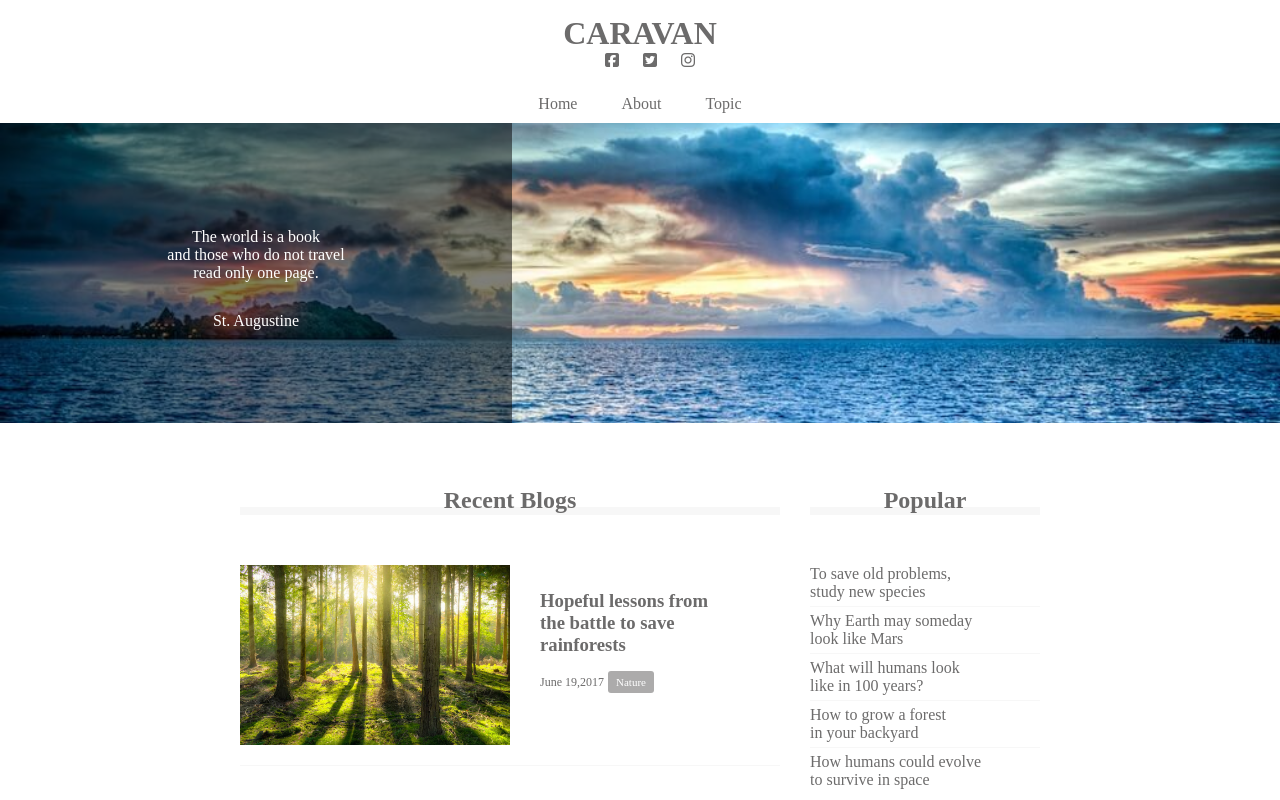
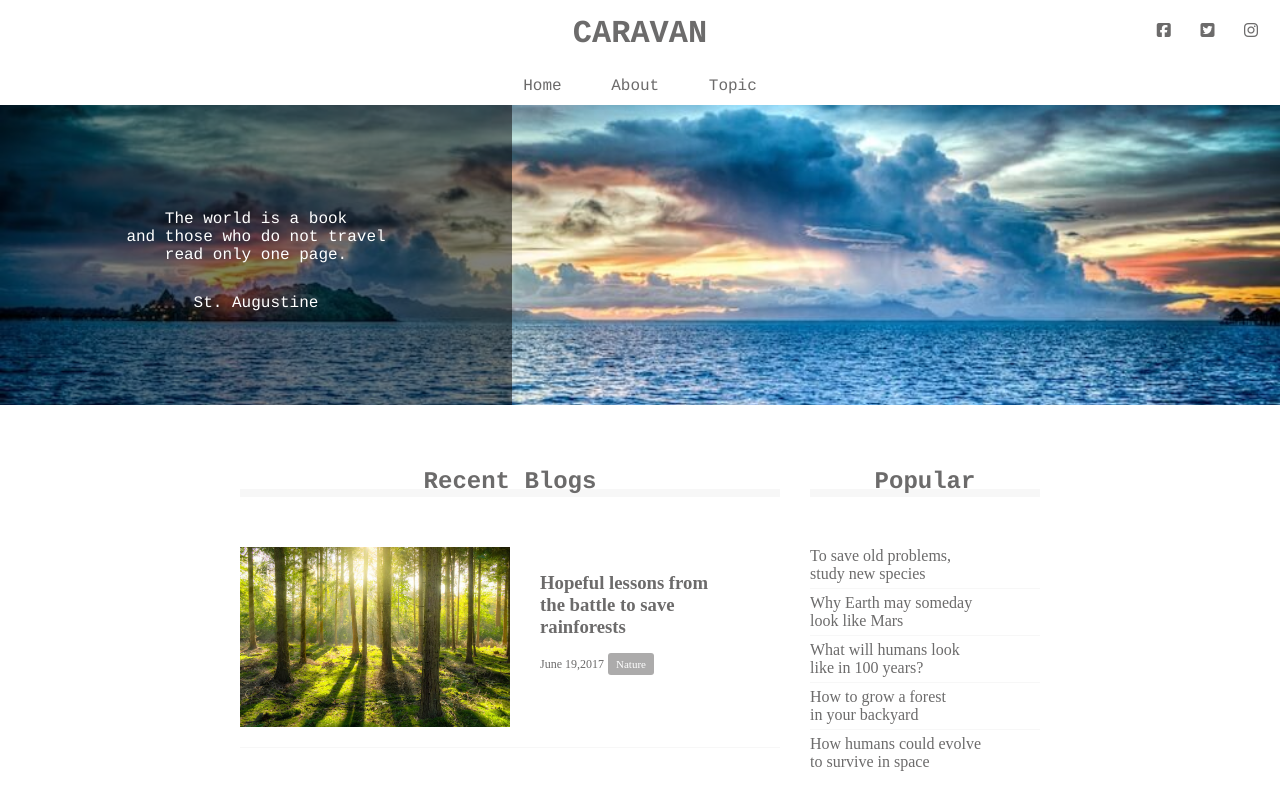
Before and after one commit to ribon20/caravan-1-9, a plain HTML site: page index.html in a window 1280 px wide. Shown: the top 800 px of the page. Drawn offline with Linux system fonts and the light colour scheme.

Commit message:
[Finish] 1-9

```diff
--- a/index.html
+++ b/index.html
@@ -177,7 +177,7 @@
 
 
     <footer>
-      <p class="footer-text">© All rights reserved by Infratop.Inc.</p>
+      <p class="footer-text">&copy; All rights reserved by Infratop.Inc.</p>
     </footer>
   </body>
 </html>
--- a/style.css
+++ b/style.css
@@ -9,11 +9,21 @@ a {
   text-decoration: none;
 }
 
+header, nav, h2, .main-visual, footer {
+  font-family: Chalkduster, "Bradley Hand", Courier, "Segoe Print",sans-serif;
+}
+
 header {
   width: 90%;
   padding: 15px 0;
   margin: 0 auto;
   text-align: center;
+}
+
+.social {
+  position: absolute;
+  top: 22px;
+  right: 22px;
 }
 
 .social i {
```
Also changed, not shown: 1 other file.
